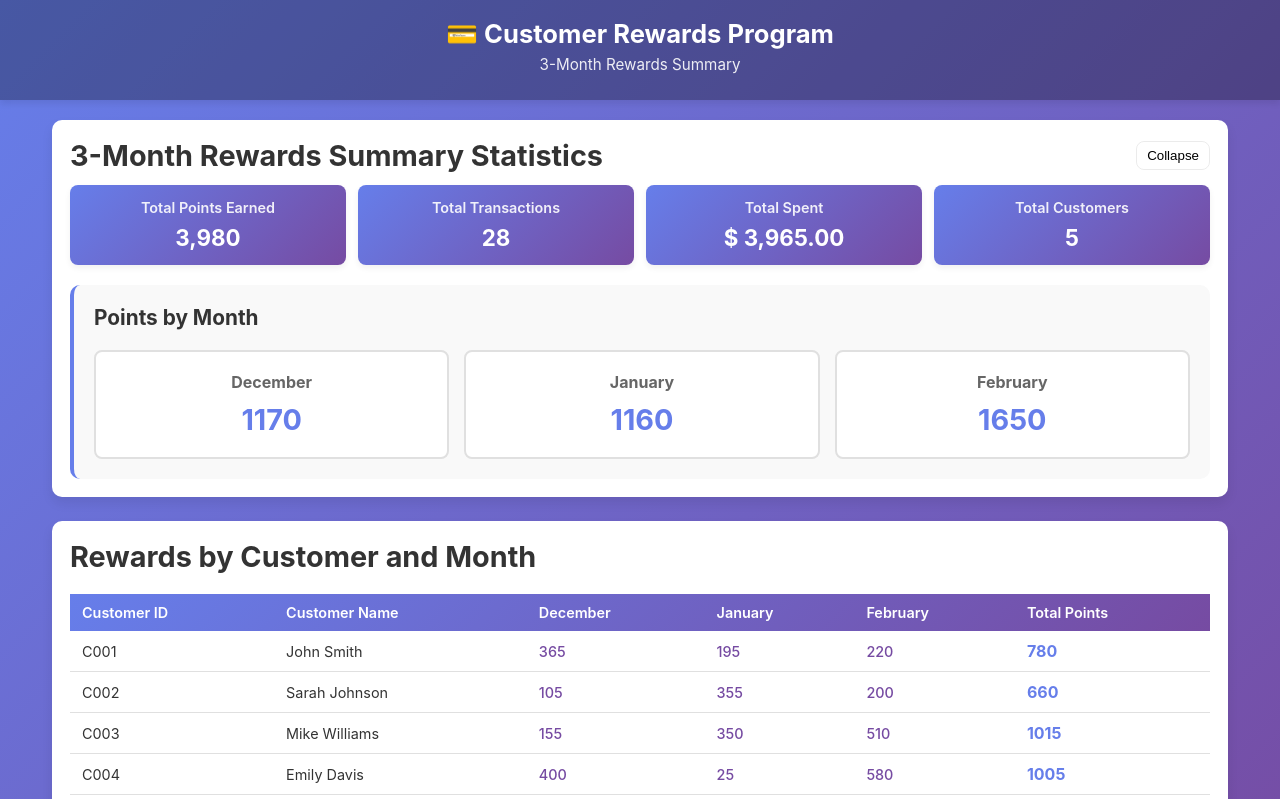
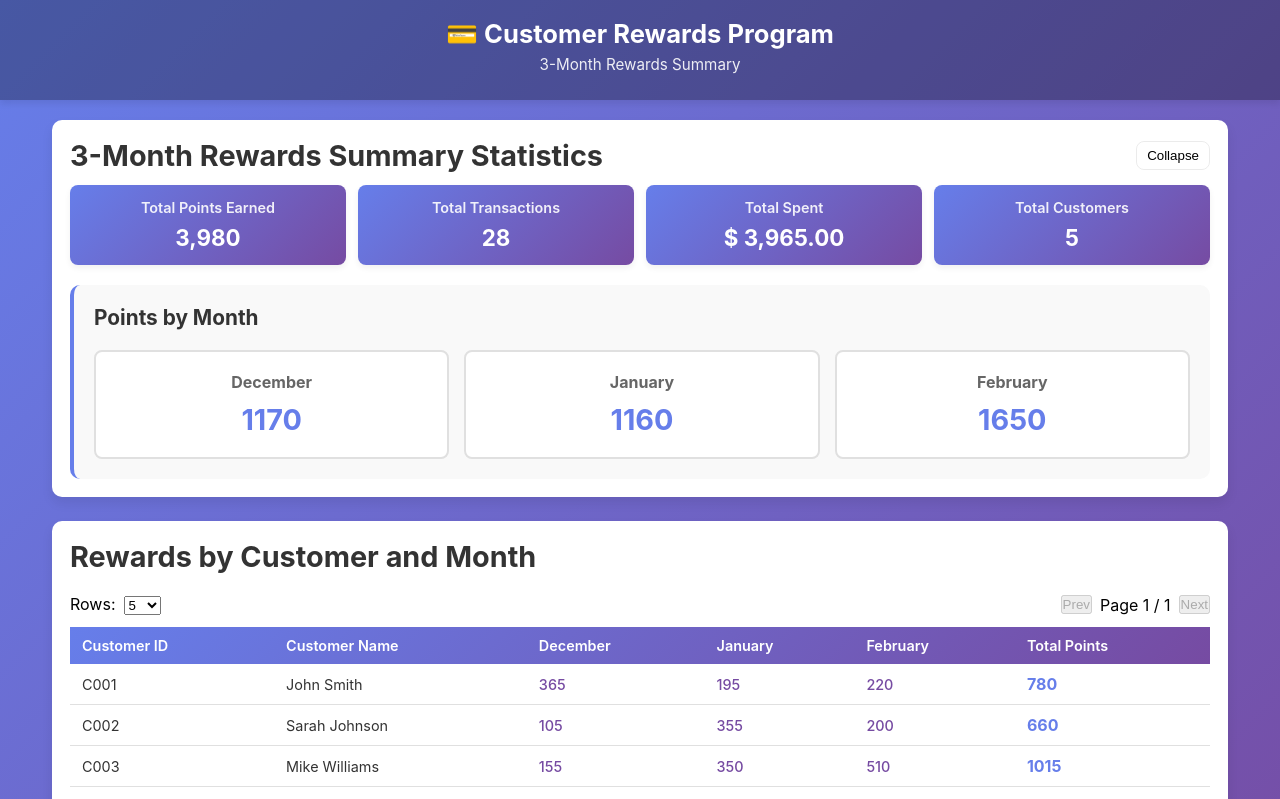
Before and after one commit to chitranjan17/customer-reward-points-react, a React (Create React App) app: page / in a window 1280 px wide. Shown: the top 799 px of the page. Built offline with nearby package versions, Linux system fonts and the light colour scheme.

Commit message:
refactor: make RewardsTable generic and support dynamic columns

```diff
--- a/src/App.js
+++ b/src/App.js
@@ -60,6 +60,32 @@ function App() {
     loadData();
   }, []);
 
+  // build columns dynamically based on rewards data (falls back inside component if no columns prop)
+  const columns = React.useMemo(() => {
+    if (!rewards.length) return [];
+    const sample = rewards[0];
+    const cols = [
+      { header: LABELS.TABLE_HEADERS.CUSTOMER_ID, accessor: (r) => r.customerId },
+      { header: LABELS.TABLE_HEADERS.CUSTOMER_NAME, accessor: (r) => r.customerName },
+    ];
+    // any byMonth keys
+    if (sample.byMonth) {
+      Object.keys(sample.byMonth).forEach((month) => {
+        cols.push({
+          header: LABELS.TABLE_HEADERS[month.toUpperCase()] || month,
+          accessor: (r) => r.byMonth[month],
+          className: "points",
+        });
+      });
+    }
+    cols.push({
+      header: LABELS.TABLE_HEADERS.TOTAL_POINTS,
+      accessor: (r) => r.total,
+      className: "total-points",
+    });
+    return cols;
+  }, [rewards]);
+
   return (
     <div className="App">
       <Header loading={loading} error={error} />
@@ -67,7 +93,7 @@ function App() {
       <main className="app-main">
         {summary && <CustomerSummary summary={summary} loading={loading} />}
 
-        <RewardsTable rewards={rewards} loading={loading} />
+        <RewardsTable rewards={rewards} loading={loading} columns={columns} />
       </main>
 
       <Footer summary={summary} lastUpdated={lastUpdated} />
--- a/src/components/RewardsTable.js
+++ b/src/components/RewardsTable.js
@@ -1,7 +1,33 @@
-import React from "react";
+import React, { useState, useMemo } from "react";
 import { LABELS } from "../constants";
 
-const RewardsTable = ({ rewards, loading }) => {
+const RewardsTable = ({ rewards = [], loading, columns }) => {
+  const [page, setPage] = useState(1);
+  const [pageSize, setPageSize] = useState(5);
+
+  // columns prop should be array of { header: string, accessor: row=>value }
+  const defaultColumns = [
+    { header: LABELS.TABLE_HEADERS.CUSTOMER_ID, accessor: (r) => r.customerId },
+    { header: LABELS.TABLE_HEADERS.CUSTOMER_NAME, accessor: (r) => r.customerName },
+    { header: LABELS.TABLE_HEADERS.DECEMBER, accessor: (r) => r.byMonth?.December },
+    { header: LABELS.TABLE_HEADERS.JANUARY, accessor: (r) => r.byMonth?.January },
+    { header: LABELS.TABLE_HEADERS.FEBRUARY, accessor: (r) => r.byMonth?.February },
+    { header: LABELS.TABLE_HEADERS.TOTAL_POINTS, accessor: (r) => r.total },
+  ];
+
+  const tableCols = columns && columns.length ? columns : defaultColumns;
+
+  const totalItems = rewards.length;
+  const totalPages = Math.max(1, Math.ceil(totalItems / pageSize));
+
+  // Ensure current page is valid when rewards or pageSize change
+  if (page > totalPages) setPage(totalPages);
+
+  const paged = useMemo(() => {
+    const start = (page - 1) * pageSize;
+    return rewards.slice(start, start + pageSize);
+  }, [rewards, page, pageSize]);
+
   if (loading) {
     return (
       <div className="loading-container">
@@ -11,33 +37,56 @@ const RewardsTable = ({ rewards, loading }) => {
     );
   }
 
+  const onPrev = () => setPage((p) => Math.max(1, p - 1));
+  const onNext = () => setPage((p) => Math.min(totalPages, p + 1));
+
   return (
     <div className="table-container">
       <h2>Rewards by Customer and Month</h2>
+
+      <div className="table-controls" style={{ display: "flex", justifyContent: "space-between", alignItems: "center", marginBottom: 12 }}>
+        <div>
+          <label style={{ marginRight: 8 }}>Rows:</label>
+          <select value={pageSize} onChange={(e) => { setPageSize(Number(e.target.value)); setPage(1); }}>
+            <option value={5}>5</option>
+            <option value={10}>10</option>
+            <option value={20}>20</option>
+          </select>
+        </div>
+
+        <div className="pagination" style={{ display: "flex", gap: 8, alignItems: "center" }}>
+          <button onClick={onPrev} disabled={page === 1}>Prev</button>
+          <span>
+            Page {page} / {totalPages}
+          </span>
+          <button onClick={onNext} disabled={page === totalPages}>Next</button>
+        </div>
+      </div>
+
       <table className="rewards-table">
         <thead>
           <tr>
-            <th>{LABELS.TABLE_HEADERS.CUSTOMER_ID}</th>
-            <th>{LABELS.TABLE_HEADERS.CUSTOMER_NAME}</th>
-            <th>{LABELS.TABLE_HEADERS.DECEMBER}</th>
-            <th>{LABELS.TABLE_HEADERS.JANUARY}</th>
-            <th>{LABELS.TABLE_HEADERS.FEBRUARY}</th>
-            <th>{LABELS.TABLE_HEADERS.TOTAL_POINTS}</th>
+            {tableCols.map((col, idx) => (
+              <th key={idx}>{col.header}</th>
+            ))}
           </tr>
         </thead>
         <tbody>
-          {rewards.map((customer) => (
-            <tr key={customer.customerId}>
-              <td>{customer.customerId}</td>
-              <td>{customer.customerName}</td>
-              <td className="points">{customer.byMonth.December}</td>
-              <td className="points">{customer.byMonth.January}</td>
-              <td className="points">{customer.byMonth.February}</td>
-              <td className="total-points">{customer.total}</td>
+          {paged.map((row, rowIdx) => (
+            <tr key={row.customerId || rowIdx}>
+              {tableCols.map((col, cidx) => (
+                <td key={cidx} className={col.className || ""}>
+                  {col.accessor(row)}
+                </td>
+              ))}
             </tr>
           ))}
         </tbody>
       </table>
+
+      <div style={{ marginTop: 12, display: "flex", justifyContent: "flex-end", alignItems: "center", gap: 12 }}>
+        <small>{totalItems} customers</small>
+      </div>
     </div>
   );
 };
```
